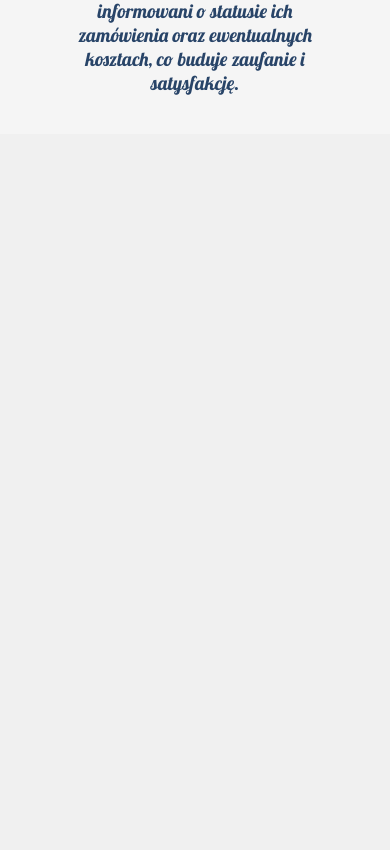
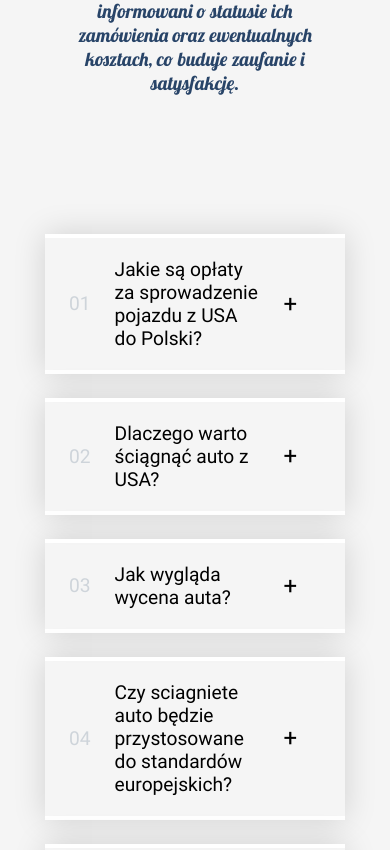
Before and after one commit to rooqyxd/importaut, a React (Vite) app: page / in a window 390 px wide. Shown: the part 1765-2615 px from the top of the page. Before the commit the page ends 1899 px from the top, so only its background shows below. Built offline with nearby package versions, Linux system fonts and the light colour scheme.

Commit message:
add: faq accordeon component, some css fixes

```diff
--- a/src/App.tsx
+++ b/src/App.tsx
@@ -2,7 +2,7 @@ import "./App.css";
 import AboutUs from "./Components/AboutUs/AboutUs";
 import Navbar from "./Components/Navbar/Navbar";
 import WhyUs from "./Components/WhyUs/WhyUs";
-// import Faq from "./Components/Faq/Faq";
+import Faq from "./Components/Faq/Faq";
 
 function App() {
     return (
@@ -10,6 +10,7 @@ function App() {
             <Navbar />
             <AboutUs />
             <WhyUs />
+            <Faq />
         </>
     );
 }
--- /dev/null
+++ b/src/Components/Faq/Faq.css
@@ -0,0 +1,132 @@
+.faq-wrapper {
+    display: flex;
+    flex-direction: column;
+    align-items: center;
+    justify-content: center;
+    gap: 1em;
+    background-color: #f5f5f5;
+}
+.faq-container {
+    width: 80%;
+    display: flex;
+    align-items: center;
+    justify-content: center;
+    flex-direction: column;
+}
+.accordion {
+    width: 700px;
+    margin: 100px auto;
+    display: flex;
+    flex-direction: column;
+    gap: 24px;
+}
+
+.item {
+    box-shadow: 0 0 30px rgba(0, 0, 0, 0.15);
+    padding: 20px 24px;
+    padding-right: 48px;
+    cursor: pointer;
+    border-top: 4px solid #fff;
+    border-bottom: 4px solid #fff;
+
+    display: grid;
+    grid-template-columns: auto 1fr auto;
+    column-gap: 24px;
+    row-gap: 32px;
+    align-items: center;
+}
+
+.number {
+    font-size: 1.5rem;
+    font-weight: 500;
+    color: #ced4da;
+}
+
+.title,
+.icon {
+    font-size: 24px;
+    font-weight: 500;
+}
+
+.content-box {
+    grid-column: 1 / -1;
+    padding-bottom: 16px;
+    line-height: 1.5;
+    font-size: 1.2rem;
+}
+
+/* .content-box ul {
+    color: #868e96;
+    margin-left: 16px;
+    margin-top: 16px;
+
+    display: flex;
+    flex-direction: column;
+    gap: 12px;
+} */
+
+.open {
+    border-top: 4px solid #cc6f5e;
+}
+
+.open .number,
+.open .title {
+    color: #cc6f5e;
+}
+@media screen and (max-width: 1250px) {
+    .faq-wrapper {
+        font-size: 1.1rem;
+    }
+    .accordion {
+        width: 500px;
+    }
+    .title,
+    .number {
+        font-size: 1.3rem;
+    }
+}
+@media screen and (max-width: 600px) {
+    .faq-wrapper {
+        font-size: 1.1rem;
+    }
+    .accordion {
+        width: 400px;
+    }
+    .title,
+    .number {
+        font-size: 1.2rem;
+    }
+    .content-box {
+        font-size: 1.1rem;
+    }
+}
+@media screen and (max-width: 440px) {
+    .faq-wrapper {
+        font-size: 1rem;
+    }
+    .accordion {
+        width: 300px;
+    }
+    .title,
+    .number {
+        font-size: 1.2rem;
+    }
+    .content-box {
+        font-size: 1rem;
+    }
+}
+@media screen and (max-width: 320px) {
+    .faq-wrapper {
+        font-size: 1rem;
+    }
+    .accordion {
+        width: 100%;
+    }
+    .title,
+    .number {
+        font-size: 1.2rem;
+    }
+    .content-box {
+        font-size: .9rem;
+    }
+}
--- a/src/Components/Faq/Faq.tsx
+++ b/src/Components/Faq/Faq.tsx
@@ -1,7 +1,89 @@
+import { useState } from "react";
+import "./Faq.css";
+type Faqs = {
+    title: string;
+    text: string | string[];
+};
+
+const faqs: Faqs[] = [
+    {
+        title: "Jakie są opłaty za sprowadzenie pojazdu z USA do Polski?",
+        text: [
+            "– opłata licytacyjna",
+            "– opłata brokerska",
+            "– transport do portu w USA",
+            "– transport do portów europejskich, w tym wynajem kontenera",
+            "– odprawa celna",
+            "– cło",
+            "– podatek VAT",
+            "– akcyza",
+            "– przegląd techniczny",
+            "– tłumaczenie dokumentacji",
+            "– rejestracja pojazdu",
+            "– prowizja pośrednika",
+        ],
+    },
+    {
+        title: "Dlaczego warto ściągnąć auto z USA?",
+        text: "Nawet najmniejsze uszkodzenie  obniża wartość pojazdu w USA. Biorąc pod uwagę koszty naprawy i doprowadzenie samochodu do stanu uzytecznosci, można znacząco zwiększyć jego wartość i finalnie auto wychodzi znacznie taniej niz w Polsce.",
+    },
+    {
+        title: "Jak wygląda wycena auta?",
+        text: "Każde zamówienie wyceniamy indywidualnie na podstawie marki, rocznika, modelu auta jak i samego uszkodzenia.",
+    },
+    {
+        title: "Czy sciagniete auto będzie przystosowane do standardów europejskich?",
+        text: "Oczywiście na zyczenie klienta doprowadzamy auto do pełnych standardow EU.",
+    },
+    {
+        title: "Co jeszcze oprocz AUT można importowac z USA?",
+        text: "Z USA możemy kupic praktycznie każdy pojazd od Łodzi, motocykle po sprzęty budowlane.",
+    },
+    {
+        title: "Jak długo trwa cała procedura importu do rejestracji?",
+        text: "2-3 miesiące, zależnie od Stanu w jakim zakupimy auto i uszkodzenia auta.",
+    },
+];
+
 const Faq = () => {
+    const [curOpen, setCurOpen] = useState<number | null>(null);
+
+    const handleToggle = (num: number) => {
+        setCurOpen(curOpen === num ? null : num);
+    };
     return (
-        <div id="contact">
-            <span>siemasiemasiemasiemasiemasiemasiemasiemasiemasiema </span>
+        <div className="faq-wrapper">
+            <div className="faq-container">
+                <div id="services">
+                    <div className="accordion">
+                        {faqs.map((el, i) => {
+                            const isOpen = i === curOpen;
+                            return (
+                                <div
+                                    key={el.title}
+                                    className={`item ${isOpen ? "open" : ""}`}
+                                    onClick={() => handleToggle(i)}
+                                >
+                                    <p className="number">{i < 9 ? `0${i + 1}` : i + 1}</p>
+                                    <p className="title">{el.title}</p>
+                                    <p className="icon">{isOpen ? "-" : "+"}</p>
+                                    {isOpen && (
+                                        <div className="content-box">
+                                            {Array.isArray(el.text) ? (
+                                                el.text.map((line, index) => (
+                                                    <div key={index}>{line}</div>
+                                                ))
+                                            ) : (
+                                                <p>{el.text}</p>
+                                            )}
+                                        </div>
+                                    )}
+                                </div>
+                            );
+                        })}
+                    </div>
+                </div>
+            </div>
         </div>
     );
 };
--- a/src/Components/WhyUs/WhyUs.tsx
+++ b/src/Components/WhyUs/WhyUs.tsx
@@ -11,6 +11,17 @@ const WhyUs = () => {
                 <div className="whyus-content-container">
                     <div className="whyus-content">
                         <div className="whyus-content-icon">
+                            <BsWrench />
+                        </div>
+                        <h2 className="whyus-content-title">Wsparcie posprzedażowe</h2>
+                        <p className="whyus-content-text">
+                            Oferujemy kompleksowe wsparcie posprzedażowe, w tym pomoc w rejestracji
+                            pojazdu, serwisie, a także doradztwo w zakresie eksploatacji i
+                            utrzymania samochodu.
+                        </p>
+                    </div>
+                    <div className="whyus-content">
+                        <div className="whyus-content-icon">
                             <BsStopwatch />
                         </div>
                         <h2 className="whyus-content-title">Doświadczenie</h2>
@@ -19,17 +30,6 @@ const WhyUs = () => {
                             nie tylko bogatą wiedzę na temat procedur celnych, ale także doradztwo w
                             wyborze najlepszego samochodu dostosowanego do indywidualnych potrzeb
                             klienta.
-                        </p>
-                    </div>
-                    <div className="whyus-content">
-                        <div className="whyus-content-icon">
-                            <BsWrench />
-                        </div>
-                        <h2 className="whyus-content-title">Wsparcie posprzedażowe</h2>
-                        <p className="whyus-content-text">
-                            Oferujemy kompleksowe wsparcie posprzedażowe, w tym pomoc w rejestracji
-                            pojazdu, serwisie, a także doradztwo w zakresie eksploatacji i
-                            utrzymania samochodu.
                         </p>
                     </div>
                     <div className="whyus-content">
```
